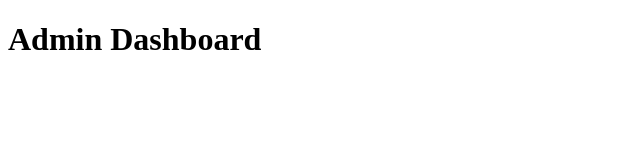
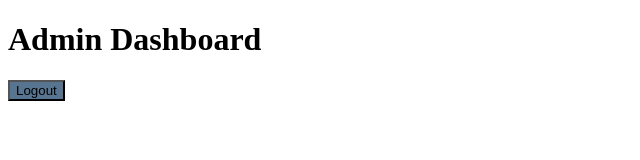
Before and after one commit to jmc37/EaseRead-AI, a plain HTML site: page html/adminDashboard.html in a window 1280 px wide. Shown: the whole page, without its empty margins (0-640 px from the left). Drawn offline with Linux system fonts and the light colour scheme.

Commit message:
added logout button to admin

```diff
--- a/html/adminDashboard.html
+++ b/html/adminDashboard.html
@@ -10,5 +10,6 @@
   <body>
     <h1>Admin Dashboard</h1>
     <div id="usersList"></div>
+    <button onclick="logout()" style="display: block; background-color: #577590;">Logout</button>
   </body>
 </html>
--- a/javascript/adminDashboard.js
+++ b/javascript/adminDashboard.js
@@ -170,5 +170,36 @@ function deleteUser(userId) {
       });
   }
 }
+function logout() {
+  const jwtToken = localStorage.getItem("access_token");
+  console.log(jwtToken)
+  if (jwtToken) {
+    // Send a request to your server to validate the token
+    fetch(logout_route, {
+      method: post_method,
+      headers: {
+        Authorization: `${bearer} ${jwtToken}`,
+        "Content-Type": "application/json",
+      },
+    })
+      .then((response) => {
+        if (!response.ok) {
+          throw new Error(`${http_error}${response.status}`);
+        }
+        return response.json();
+      })
+      .then((data) => {
+        console.log(logoutSuccess, data);
 
+        // Delete the token cookie
+        document.cookie = document_cookie;
+        window.location.href = "../index.html";
+      })
+      .catch((error) => {
+        console.error(logout_error, error);
+      });
+  } else {
+    console.error(jwt_error);
+  }
+}
 window.onload = getUsersList();
```
